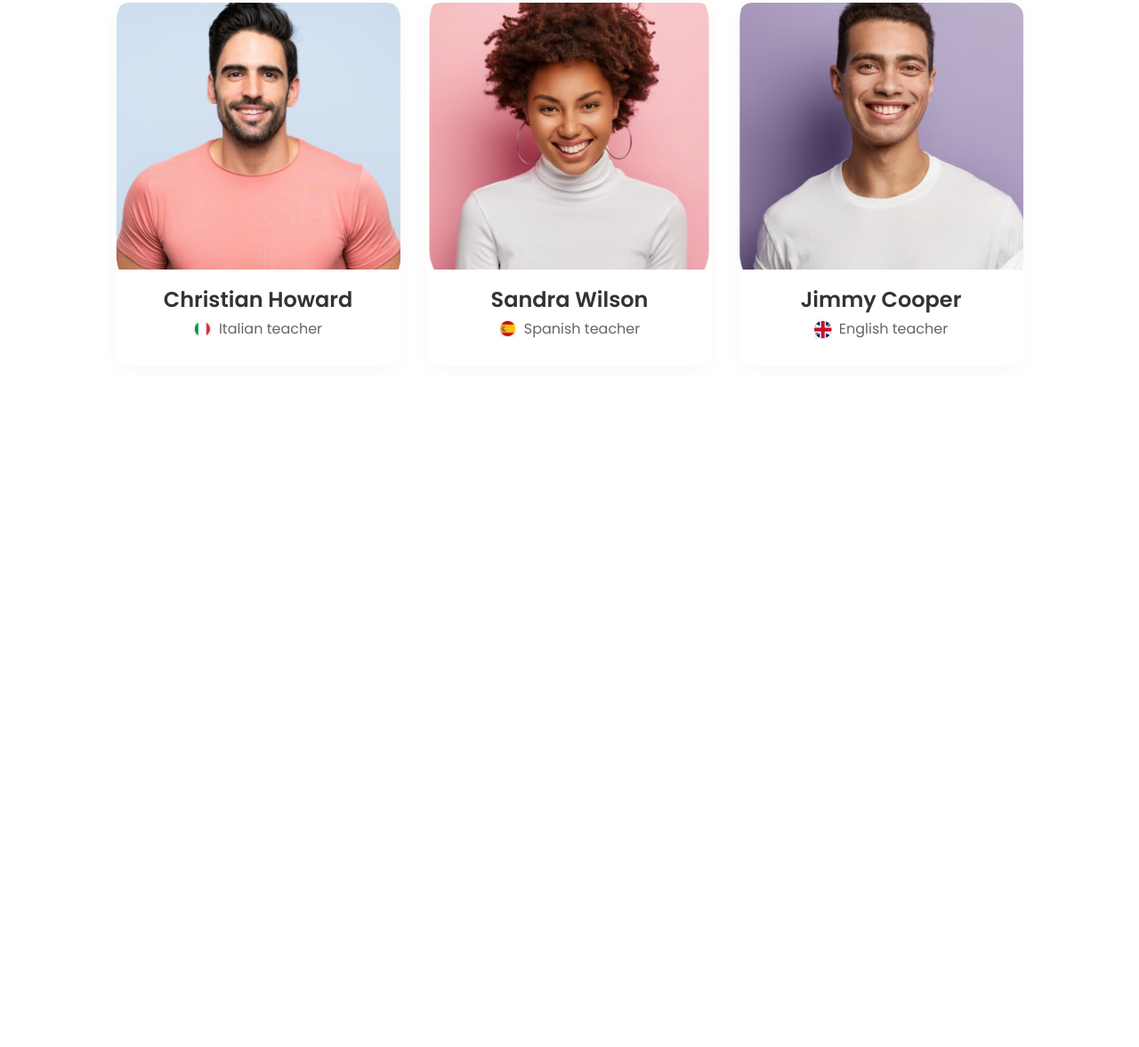
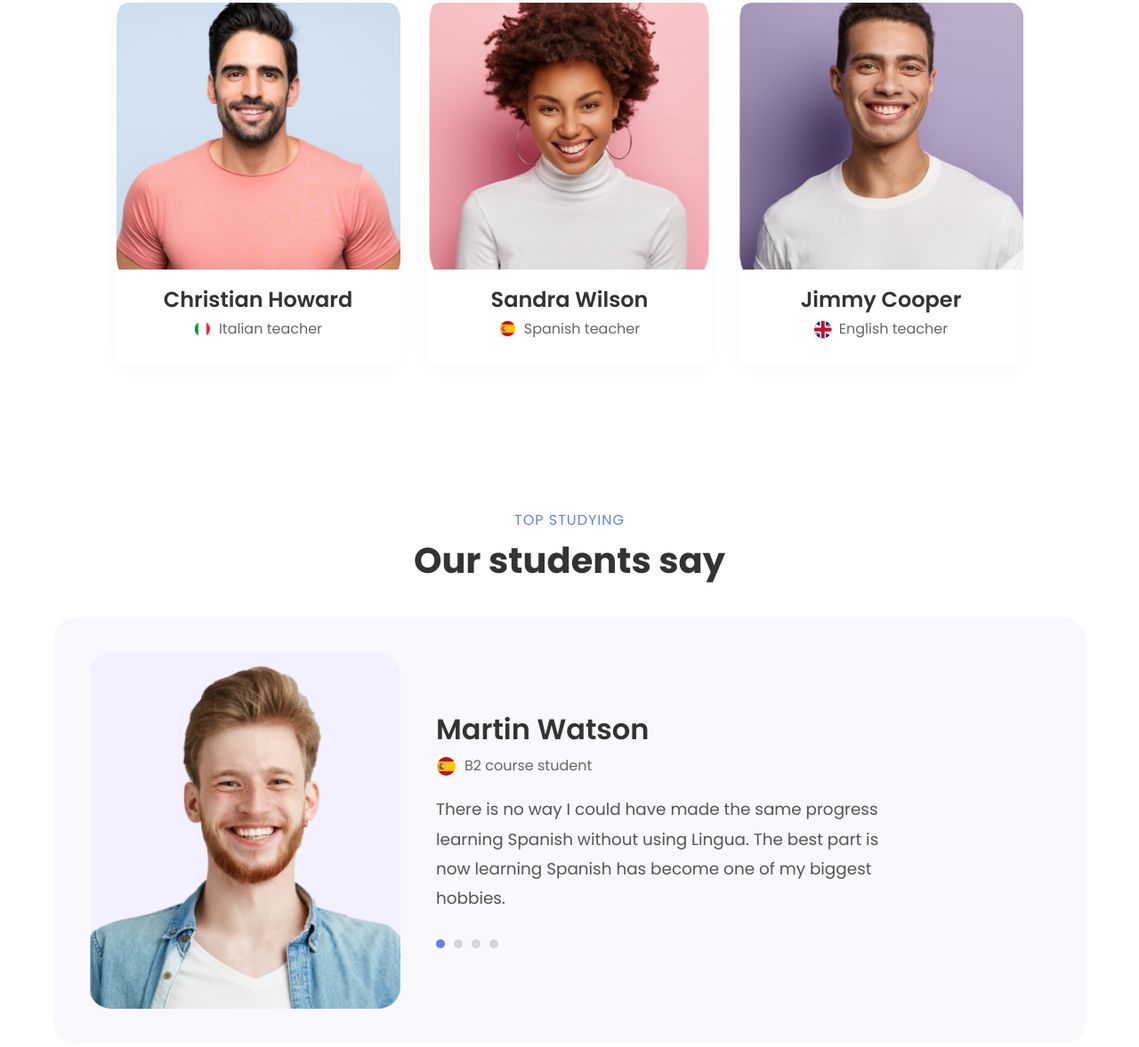
Before and after one commit to Dinnnn164/gulpik, a website: page index.html in a window 1280 px wide. Shown: the part 1654-2831 px from the top of the page at 89% size. Before the commit the page ends 2146 px from the top, so only its background shows below. Drawn offline with Linux system fonts and the light colour scheme; files whose address does not match are found by name.

Commit message:
student section

```diff
--- a/index.html
+++ b/index.html
@@ -121,9 +121,6 @@
             </div>
         </section>
 
-
-
-
         <section class="teachers">
             <div class="container teachers__container">
                 <p class="teachers__subtitle">KEY PERSONS</p>
@@ -146,7 +143,7 @@
                         </div>
                         <h3 class="teacher-card__name">Christian Howard</h3>
                         <p class="teacher-card__subject">
-                            <img src="img/flags/1.png"  class="teacher-card__flag">
+                            <img src="img/flags/1.png" class="teacher-card__flag">
                             Italian teacher
                         </p>
                     </div>
@@ -175,6 +172,39 @@
                 </div>
             </div>
         </section>
+
+        <section class="student-reviews">
+            <div class="container student-reviews__container">
+                <p class="student-reviews__subtitle">TOP STUDYING</p>
+                <h2 class="student-reviews__title">Our students say</h2>
+
+                <div class="student-reviews__content">
+                    <div class="student-review-card">
+                        <img
+                            src="img/teachers/4.png"
+                            alt="Фото Martin Watson"
+                            class="student-review-card__image"
+                        >
+                    </div>
+                    <div class="student-review-details">
+                        <h3 class="student-review-details__name">Martin Watson</h3>
+                        <p class="student-review-details__course">
+                            <img src="img/flags/2.png" alt="Spanish flag" class="student-review-details__flag">
+                            B2 course student
+                        </p>
+                        <p class="student-review-details__text">
+                            There is no way I could have made the same progress learning Spanish without using Lingua. The best part is now learning Spanish has become one of my biggest hobbies.
+                        </p>
+                        <div class="student-review-details__pagination">
+                            <span class="dot active"></span>
+                            <span class="dot"></span>
+                            <span class="dot"></span>
+                            <span class="dot"></span>
+                        </div>
+                    </div>
+                </div>
+            </div>
+        </section>
         </main>
     <script src="dist/js/script.js" defer></script>
 </body>
--- /dev/null
+++ b/src/scss/sections/student-reviews.scss
@@ -0,0 +1,125 @@
+.student-reviews {
+    padding: 80px 0;
+    background-color: white;
+
+    .container {
+        max-width: 1200px;
+        margin: 0 auto;
+        padding: 0 20px;
+    }
+
+    &__subtitle {
+        font-size: 1rem;
+        color: #667EEA;
+        text-transform: uppercase;
+        letter-spacing: 1px;
+        margin-bottom: 8px;
+        text-align: center;
+    }
+
+    &__title {
+        font-size: 2.5rem;
+        font-weight: bold;
+        color: #333;
+        margin-bottom: 40px;
+        text-align: center;
+    }
+
+    &__content {
+        display: flex;
+        align-items: center;
+        gap: 40px;
+        background-color: #F8F8FD;
+        border-radius: 25px;
+        padding: 40px;
+
+        @media (max-width: 768px) {
+            flex-direction: column;
+            text-align: center;
+        }
+    }
+
+    .student-review-card {
+        flex-shrink: 0;
+        position: relative;
+        width: 350px;
+        height: 400px;
+        border-radius: 25px;
+        overflow: hidden;
+        background-color: #F0EAFB;
+
+        @media (max-width: 768px) {
+            width: 100%;
+            max-width: 300px;
+            height: 350px;
+        }
+
+        &__image {
+            width: 100%;
+            height: 100%;
+            object-fit: cover;
+            display: block;
+        }
+    }
+
+    .student-review-details {
+        flex-grow: 1;
+        display: flex;
+        flex-direction: column;
+        justify-content: center;
+        @media (max-width: 768px) {
+            align-items: center;
+        }
+
+        &__name {
+            font-size: 2rem;
+            font-weight: 600;
+            color: #333;
+            margin-bottom: 8px;
+        }
+
+        &__course {
+            display: flex;
+            align-items: center;
+            font-size: 1rem;
+            color: #666;
+            margin-bottom: 20px;
+
+            .student-review-details__flag {
+                width: 24px;
+                height: 24px;
+                margin-right: 8px;
+            }
+        }
+
+        &__text {
+            font-size: 1.15rem;
+            line-height: 1.8;
+            color: #555;
+            margin-bottom: 30px;
+            max-width: 500px;
+
+            @media (max-width: 768px) {
+                max-width: none;
+            }
+        }
+
+        &__pagination {
+            display: flex;
+            gap: 10px;
+
+            .dot {
+                width: 10px;
+                height: 10px;
+                background-color: #D6D6D6;
+                border-radius: 50%;
+                cursor: pointer;
+                transition: background-color 0.3s ease;
+
+                &.active {
+                    background-color: #667EEA;
+                }
+            }
+        }
+    }
+}
--- a/src/scss/style.scss
+++ b/src/scss/style.scss
@@ -19,3 +19,4 @@
 @import 'sections/_hero';
 @import 'sections/_values';
 @import 'sections/_teachers';
+@import 'sections/student-reviews';
--- a/src/scss/utils/_variables.scss
+++ b/src/scss/utils/_variables.scss
@@ -11,3 +11,7 @@ $secondary-font: 'Verdana', sans-serif;
 
 $breakpoint-tablet: 768px;
 $breakpoint-desktop: 1200px;
+$light-gray: #f8f9fa;
+$primary-color: #007bff;
+$primary-text-color: #333;
+$secondary-text-color: #6c757d;
```
Also changed, not shown: dist/css/style.css, dist/css/style.scss, img/teachers/4.png (added).
